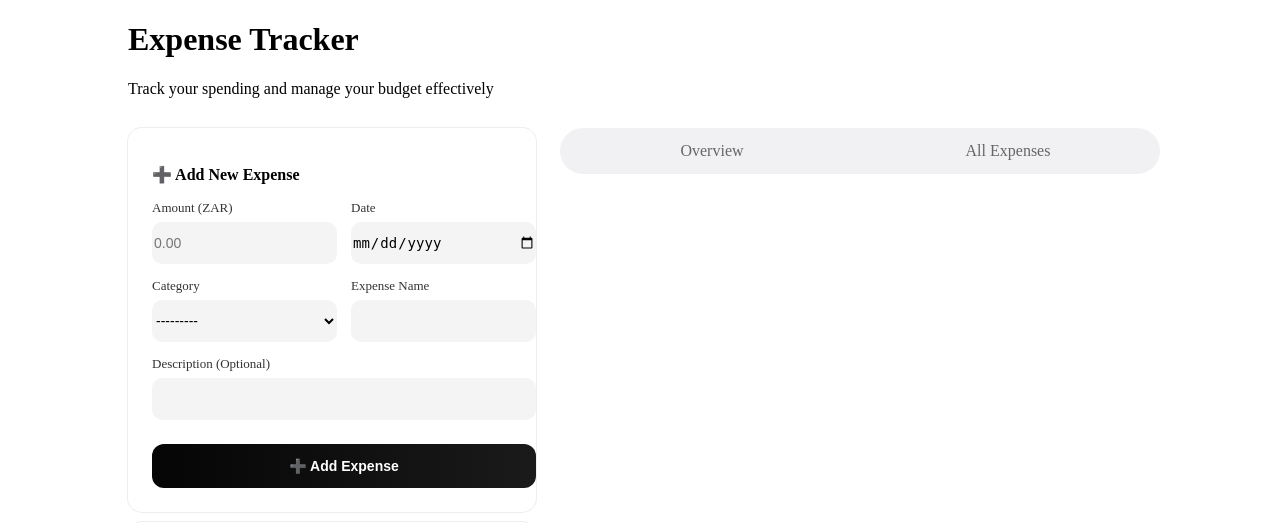
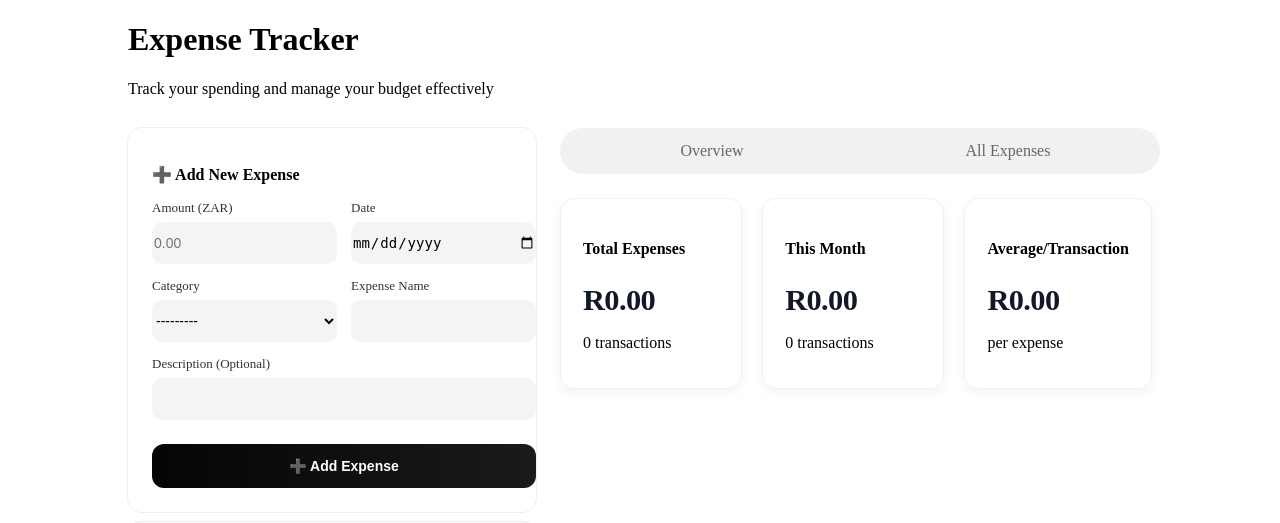
Before and after one commit to remonejacobs/Expense-Tracker, a Django app: page / in a window 1280 px wide. Shown: the top 523 px of the page. Run offline with Django 5.2, Linux system fonts and the light colour scheme.

Commit message:
remone-fixed url issue and added the expense_list view

```diff
--- a/expense_tracker/urls.py
+++ b/expense_tracker/urls.py
@@ -1,5 +1,7 @@
 from django.urls                                import path
-from .views                                     import ExpenseTrackerView
+from .views                                     import ExpenseTrackerView, ExpenseListView
+
 urlpatterns = [
-    path('', ExpenseTrackerView.as_view(), name='add_expense'),
+    path('', ExpenseTrackerView.as_view(), name='expense-tracker'),
+    path('expenses/', ExpenseListView.as_view(), name='expense_list'),
 ]
--- a/expense_tracker/views.py
+++ b/expense_tracker/views.py
@@ -7,8 +7,20 @@ from .forms                                                 import NewExpenseFor
 # Create your views here.
 class ExpenseTrackerView(View):
 
-    template_name = 'base.html'
+    template_name = 'overview.html'
 
     def get(self, request):
         form = NewExpenseForm()
         return render(request, self.template_name, {'form': form})
+
+class ExpenseListView(View):
+    template_name = 'expense_list.html'
+
+    def get(self, request):
+        form = NewExpenseForm()
+
+        context = {'form': form}
+
+        render_response = render(request, self.template_name, context)
+
+        return render_response
--- a/static/css/styles.css
+++ b/static/css/styles.css
@@ -274,3 +274,17 @@ select:disabled {
 /*  border-radius: 2px;*/
 /*  margin-bottom: 12px;*/
 /*}*/
+
+.no-expenses {
+    width: 100%;
+    height: 200px;
+    border: 1px solid #f1f1f3;
+    margin-top: 20px;
+    border-radius: 14px;
+    display: flex;
+    flex-direction: column;
+    justify-content: center;
+    align-items: center;
+    font-size: 20px;
+    color: #666666;
+}
--- a/templates/base.html
+++ b/templates/base.html
@@ -29,8 +29,8 @@
 {#                    {% include 'overview.html' %}#}
 
                     <div class="view-switch">
-                        <a href="{% url 'home' %}" class="view">Overview</a>
-                        <a href="{% url 'expenses' %}" class="view">All Expenses</a>
+                        <a href="{% url 'expense-tracker' %}" class="view">Overview</a>
+                        <a href="{% url 'expense_list' %}" class="view">All Expenses</a>
                     </div>
                     {% block overview %}
 
--- a/templates/overview.html
+++ b/templates/overview.html
@@ -5,17 +5,17 @@
     <div class="stats">
         <div class="stats-card">
             <h4>Total Expenses</h4>
-            <h2 class="amount">$0.00</h2>
+            <h2 class="amount">R0.00</h2>
             <p>0 transactions</p>
         </div>
         <div class="stats-card">
             <h4>This Month</h4>
-            <h2 class="amount">$0.00</h2>
+            <h2 class="amount">R0.00</h2>
             <p>0 transactions</p>
         </div>
         <div class="stats-card">
             <h4>Average/Transaction</h4>
-            <h2 class="amount">$0.00</h2>
+            <h2 class="amount">R0.00</h2>
             <p>per expense</p>
         </div>
 
```
Also changed, not shown: config/settings.py (+4 -4 lines), templates/expense_list.html (renamed from templates/expenses.html, +5 -2 lines), templates/overview-content.html (deleted, +0 -32 lines).
